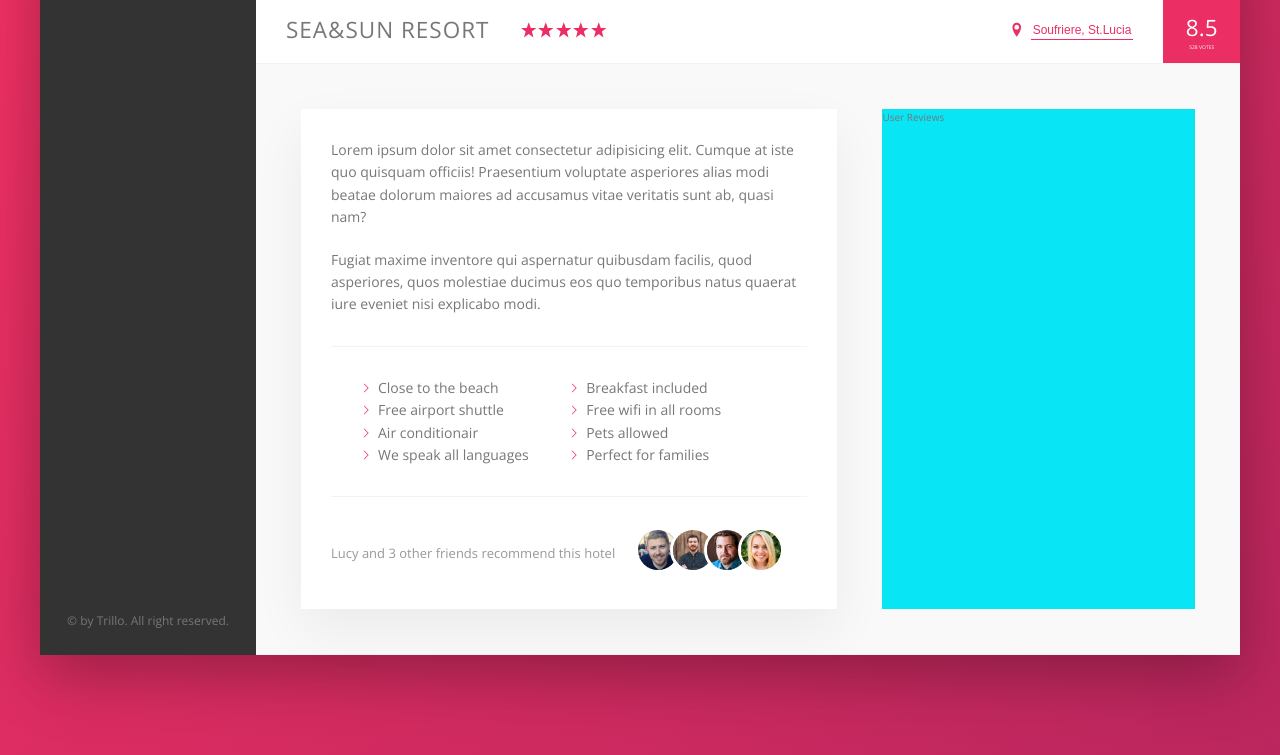
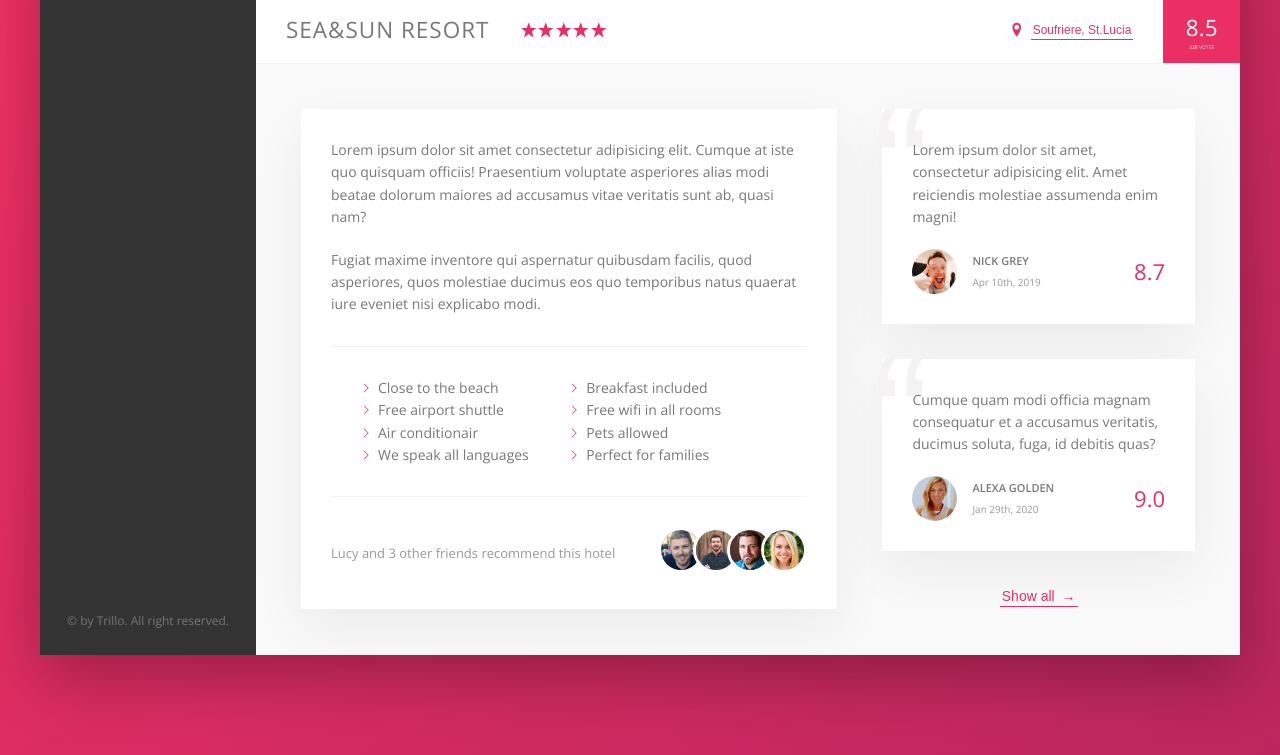
Before and after one commit to Svetanek/TravelWithMe1, a website: page index.html in a window 1280 px wide. Shown: the part 558-1313 px from the top of the page. Drawn offline with nearby package versions, Linux system fonts and the light colour scheme.

Commit message:
completed user reviews section

```diff
--- a/index.html
+++ b/index.html
@@ -197,7 +197,45 @@
                 </div>
               </div>
             </div>
-            <div class="user-reviews">User Reviews</div>
+            <div class="user-reviews">
+              <figure class="review">
+                <blockquote class="review__text">
+                  Lorem ipsum dolor sit amet, consectetur adipisicing elit. Amet
+                  reiciendis molestiae assumenda enim magni!
+                </blockquote>
+                <figcaption class="review__user">
+                  <img
+                    src="img/user-1.jpg"
+                    alt="User 1"
+                    class="review__photo"
+                  />
+                  <div class="review__user-box">
+                    <p class="review__user-name">Nick Grey</p>
+                    <p class="review__user-date">Apr 10th, 2019</p>
+                  </div>
+                  <div class="review__user-rating">8.7</div>
+                </figcaption>
+              </figure>
+              <figure class="review">
+                <blockquote class="review__text">
+                  Cumque quam modi officia magnam consequatur et a accusamus
+                  veritatis, ducimus soluta, fuga, id debitis quas?
+                </blockquote>
+                <figcaption class="review__user">
+                  <img
+                    src="img/user-2.jpg"
+                    alt="User 2"
+                    class="review__photo"
+                  />
+                  <div class="review__user-box">
+                    <p class="review__user-name">Alexa Golden</p>
+                    <p class="review__user-date">Jan 29th, 2020</p>
+                  </div>
+                  <div class="review__user-rating">9.0</div>
+                </figcaption>
+              </figure>
+              <button class="btn-inline">Show all <span>&rarr;</span></button>
+            </div>
           </div>
         </main>
       </div>
--- a/sass/_components.scss
+++ b/sass/_components.scss
@@ -245,8 +245,17 @@
   cursor: pointer;
   transition: all 0.2s;
 
+  & span {
+    margin-left: 3px;
+    transition: margin-left 0.2s;
+  }
+
   &:hover {
     color: var(--color-grey-dark-1);
+
+    span {
+      margin-left: 8px;
+    }
   }
   &:focus {
     outline: none;
@@ -312,10 +321,9 @@
   display: flex;
   align-items: center;
   &__count {
-    margin-right: 2rem;
+    margin-right: auto;
   }
-  &__friends {
-  }
+
   //overlapping effect: negative right margin
   &__photo {
     box-sizing: content-box;
@@ -327,3 +335,61 @@
     }
   }
 }
+
+//REVIEWS
+.review {
+  background-color: #fff;
+  box-shadow: var(--shadow-light);
+  padding: 3rem;
+  margin-bottom: 3.5rem;
+  position: relative;
+
+  //position:relative is used only for z-index
+  &__text {
+    margin-bottom: 2rem;
+    z-index: 2;
+    position: relative;
+    overflow: hidden;
+  }
+
+  &__user {
+    display: flex;
+    align-items: center;
+  }
+
+  &__photo {
+    height: 4.5rem;
+    border-radius: 50%;
+    margin-right: 1.5rem;
+  }
+  &__user-box {
+    margin-right: auto;
+  }
+  &__user-name {
+    font-size: 1.1rem;
+    font-weight: 600;
+    text-transform: uppercase;
+    margin-bottom: 0.4rem;
+  }
+  &__user-date {
+    font-size: 1rem;
+    color: var(--color-grey-dark-3);
+  }
+  &__user-rating {
+    color: var(--color-primary);
+    font-size: 2.2rem;
+    font-weight: 300;
+  }
+
+  &::before {
+    content: '\201C';
+    position: absolute;
+    top: -2.75rem;
+    left: -1rem;
+    line-height: 1;
+    font-size: 17rem;
+    color: var(--color-grey-light-2);
+    font-family: sans-serif;
+    z-index: 1;
+  }
+}
--- a/sass/_layout.scss
+++ b/sass/_layout.scss
@@ -31,6 +31,7 @@
   flex: 1;
 }
 .detail {
+  font-size: 1.4rem;
   display: flex;
   padding: 4.5rem;
   background-color: var(--color-grey-light-1);
@@ -38,7 +39,6 @@
 }
 
 .description {
-  font-size: 1.4rem;
   background-color: #fff;
   box-shadow: var(--shadow-light);
   padding: 3rem;
@@ -46,6 +46,8 @@
   margin-right: 4.5rem;
 }
 .user-reviews {
-  background-color: rgb(8, 229, 245);
   flex: 1;
+  display: flex;
+  flex-direction: column;
+  align-items: center;
 }
```
Also changed, not shown: css/style.css.
